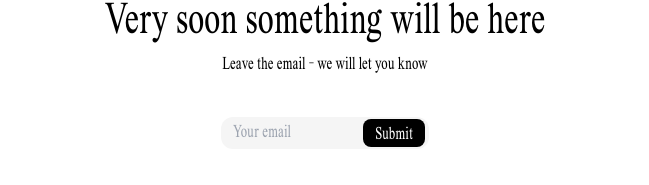
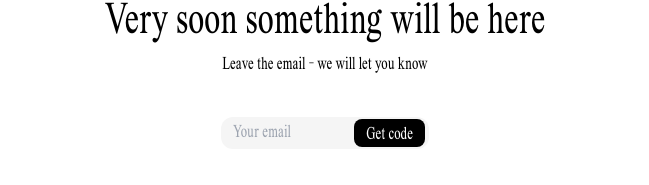
Before and after one commit to deezclubz/dreemsIO, a React (Vite) app: page / in a window 1280 px wide. Shown: the part 411-596 px from the top of the page, without its empty margins (315-964 px from the left). Built offline with nearby package versions, Linux system fonts and the light colour scheme; no server answers; the HTML template or start-up script is replaced by a standard one.

Commit message:
feat: add auth provider and add google auth

```diff
--- a/package.json
+++ b/package.json
@@ -19,6 +19,7 @@
     "@tiptap/react": "^2.11.9",
     "@tiptap/starter-kit": "^2.11.9",
     "@tldraw/sync": "^3.12.1",
+    "axios": "^1.10.0",
     "jwt-decode": "^4.0.0",
     "prettier": "^3.5.3",
     "react": "^19.0.0",
--- a/src/App.tsx
+++ b/src/App.tsx
@@ -2,6 +2,7 @@ import 'tldraw/tldraw.css'
 import { Plug } from './components/temp/plug'
 import { MainFeatures } from './components/temp/main-features'
 import { GoogleOAuthProvider } from '@react-oauth/google'
+import { AuthProvider } from './provider/auth-provider'
 
 const clientId = import.meta.env.VITE_GOOGLE_CLIENT_ID as string
 
@@ -13,7 +14,11 @@ const App = () => {
         return <div>Missing Google Client ID</div>
     }
 
-    return <GoogleOAuthProvider clientId={clientId}>{showPlug ? <Plug /> : <MainFeatures />}</GoogleOAuthProvider>
+    return (
+        <AuthProvider>
+            <GoogleOAuthProvider clientId={clientId}>{showPlug ? <Plug /> : <MainFeatures />}</GoogleOAuthProvider>
+        </AuthProvider>
+    )
 }
 
 export default App
--- /dev/null
+++ b/src/components/google-auth-button.tsx
@@ -0,0 +1,33 @@
+import { GoogleLogin } from '@react-oauth/google'
+import api from '../services/api'
+import { useAuth } from '../shared/hooks/useAuth'
+
+export const GoogleAuthButton: React.FC = () => {
+    const { login } = useAuth()
+    const handleSuccess = async (credentialResponse: { credential?: string }) => {
+        if (!credentialResponse.credential) {
+            console.error('Google did not return a credential')
+            return
+        }
+
+        try {
+            // Отправляем данные на бекенд
+            const response = await api.post('/auth/google', {
+                google_token: credentialResponse.credential
+            })
+
+            login(response.data.token)
+        } catch (error) {
+            console.error('Google auth failed', error)
+        }
+    }
+
+    return (
+        <GoogleLogin
+            onSuccess={handleSuccess}
+            onError={() => console.log('Login Failed')}
+            useOneTap // Опционально: автоматическое всплывающее окно
+            auto_select // Опционально: автоматический выбор аккаунта
+        />
+    )
+}
--- a/src/components/temp/plug.tsx
+++ b/src/components/temp/plug.tsx
@@ -1,18 +1,13 @@
-import type { FC } from 'react'
+import { useState, type FC } from 'react'
 import { BigLogo } from '../../shared/icons/big-logo'
-import { CredentialResponse, GoogleLogin } from '@react-oauth/google'
-import { jwtDecode, JwtPayload } from 'jwt-decode'
+import { RequestCodeForm } from '../../shared/request-code-form'
+import { VerifyCodeForm } from '../../shared/verify-code-form'
+import { GoogleAuthButton } from '../google-auth-button'
+import { useAuth } from '../../shared/hooks/useAuth'
 
 export const Plug: FC = () => {
-    const handleSubmit = (e: React.FormEvent<HTMLFormElement>) => {
-        e.preventDefault()
-
-        const form = e.currentTarget
-        const emailInput = form.elements.namedItem('email') as HTMLInputElement
-        const email = emailInput.value
-
-        window.location.href = `mailto:your@email.com?subject=New Submission&body=Email: ${email}`
-    }
+    const [state, setState] = useState<'email' | 'code'>('email')
+    const { isAuth } = useAuth()
 
     return (
         <div className="flex flex-col items-center ">
@@ -21,40 +16,13 @@ export const Plug: FC = () => {
                 <p className="text-[40px]">Very soon something will be here</p>
                 <p className="text-[16px]">Leave the email - we will let you know</p>
             </div>
-            <form action="" className="relative mt-10 flex flex-col gap-2" onSubmit={handleSubmit}>
-                <input
-                    className="w-52 p-1 pl-3 bg-[#F5F5F5] outline-none rounded-xl text-[16px] focus:bg-[#F5F5F5]"
-                    type="email"
-                    placeholder="Your email"
-                    name="email"
-                    id="email"
-                    required
-                />
-                <GoogleLogin
-                    onSuccess={(credentialResponse: CredentialResponse) => {
-                        // 1) безопасно проверяем, что credential есть
-                        if (!credentialResponse.credential) {
-                            console.error('Google did not return a credential')
-                            return
-                        }
+            <div className="flex flex-col items-center gap-2">
+                {isAuth && <p className="text-[16px]">You are logged in</p>}
 
-                        // 2) теперь credential точно string
-                        const decoded = jwtDecode<JwtPayload>(credentialResponse.credential)
-                        console.log(decoded)
-
-                        // ...отправляем decoded на бекенд
-                    }}
-                    onError={() => {
-                        console.log('Login Failed')
-                    }}
-                />
-                <button
-                    type="submit"
-                    className="absolute top-0.5 right-1 bg-black text-white text-[16px] py-1 px-3 rounded-lg h-7"
-                >
-                    Submit
-                </button>
-            </form>
+                {!isAuth && state === 'email' && <RequestCodeForm setState={setState} />}
+                {!isAuth && state === 'code' && <VerifyCodeForm />}
+                {!isAuth && <GoogleAuthButton />}
+            </div>
         </div>
     )
 }
--- /dev/null
+++ b/src/provider/auth-provider.tsx
@@ -0,0 +1,19 @@
+import { createContext, useState, PropsWithChildren, Dispatch, SetStateAction } from 'react'
+
+// Тип для контекста аутентификации
+export type AuthContextType = {
+    authToken: string | null
+    login: (token: string) => void
+    logout: () => void
+    isAuthenticated: boolean
+}
+
+// Создаем контекст с явным указанием типа
+type AuthState = boolean
+export const AuthContext = createContext<[AuthState, Dispatch<SetStateAction<AuthState>>]>([false, () => {}])
+
+export const AuthProvider: React.FC<PropsWithChildren> = ({ children }) => {
+    const authState = useState(Boolean(localStorage.getItem('authToken')))
+
+    return <AuthContext.Provider value={authState}>{children}</AuthContext.Provider>
+}
--- /dev/null
+++ b/src/services/api.ts
@@ -0,0 +1,19 @@
+import axios from 'axios'
+
+const api = axios.create({
+    baseURL: 'http://localhost:3000/api',
+    headers: {
+        'Content-Type': 'application/json'
+    }
+})
+
+// Добавляем JWT в заголовки
+// api.interceptors.request.use(config => {
+//     const token = localStorage.getItem('authToken')
+//     if (token) {
+//         config.headers.Authorization = `Bearer ${token}`
+//     }
+//     return config
+// })
+
+export default api
--- /dev/null
+++ b/src/shared/hooks/useAuth.tsx
@@ -0,0 +1,22 @@
+import { useContext } from 'react'
+import { AuthContext } from '../../provider/auth-provider'
+
+export const useAuth = () => {
+    const [isAuth, setIsAuth] = useContext(AuthContext)
+
+    const login = (token: string) => {
+        localStorage.setItem('authToken', token)
+        setIsAuth(true)
+    }
+
+    const logout = () => {
+        localStorage.removeItem('authToken')
+        setIsAuth(false)
+    }
+
+    return {
+        isAuth,
+        login,
+        logout
+    }
+}
--- /dev/null
+++ b/src/shared/request-code-form.tsx
@@ -0,0 +1,47 @@
+import { useState } from 'react'
+import api from '../services/api'
+import { ApiError } from './types'
+
+type RequestCodeFormProps = { setState: (state: 'email' | 'code') => void }
+export const RequestCodeForm: React.FC<RequestCodeFormProps> = ({ setState }) => {
+    const [email, setEmail] = useState('')
+    const [message, setMessage] = useState('')
+
+    const handleSubmit = async (e: { preventDefault: () => void }) => {
+        e.preventDefault()
+        try {
+            await api.post('/auth/request_code', { email })
+            setState('code')
+        } catch (error: unknown) {
+            if (typeof error === 'object' && error !== null) {
+                const apiError = error as ApiError
+                setMessage('Error: ' + (apiError.response?.data?.error || apiError.message || 'Unknown error'))
+            } else {
+                setMessage('Error: ' + String(error))
+            }
+        }
+    }
+
+    return (
+        <form action="" className="relative w-full mt-10 flex flex-col gap-2" onSubmit={handleSubmit}>
+            <input
+                className="w-52 p-1 pl-3 bg-[#F5F5F5] outline-none rounded-xl text-[16px] focus:bg-[#F5F5F5]"
+                type="email"
+                placeholder="Your email"
+                name="email"
+                id="email"
+                value={email}
+                onChange={e => setEmail(e.target.value)}
+                required
+            />
+
+            <button
+                type="submit"
+                className="absolute top-0.5 right-1 bg-black text-white text-[16px] py-1 px-3 rounded-lg h-7"
+            >
+                Get code
+            </button>
+            {message && <p>{message}</p>}
+        </form>
+    )
+}
--- /dev/null
+++ b/src/shared/types.ts
@@ -0,0 +1,8 @@
+export type ApiError = {
+    response?: {
+        data?: {
+            error?: string
+        }
+    }
+    message?: string
+}
--- /dev/null
+++ b/src/shared/verify-code-form.tsx
@@ -0,0 +1,49 @@
+import { useState } from 'react'
+import api from '../services/api'
+import { ApiError } from './types'
+import { useAuth } from './hooks/useAuth'
+
+export const VerifyCodeForm: React.FC = () => {
+    const [code, setCode] = useState('')
+    const [message, setMessage] = useState('')
+    const { login } = useAuth()
+
+    const handleSubmit = async (e: { preventDefault: () => void }) => {
+        e.preventDefault()
+        try {
+            const response = await api.post('/auth/verify_code', { code })
+
+            login(response.data.token)
+        } catch (error: unknown) {
+            if (typeof error === 'object' && error !== null) {
+                const apiError = error as ApiError
+                setMessage('Error: ' + (apiError.response?.data?.error || apiError.message || 'Unknown error'))
+            } else {
+                setMessage('Error: ' + String(error))
+            }
+        }
+    }
+
+    return (
+        <form action="" className="relative w-full mt-10 flex flex-col gap-2" onSubmit={handleSubmit}>
+            <input
+                className="w-52 p-1 pl-3 bg-[#F5F5F5] outline-none rounded-xl text-[16px] focus:bg-[#F5F5F5]"
+                type="text"
+                placeholder="Your code"
+                name="code"
+                id="code"
+                value={code}
+                onChange={e => setCode(e.target.value)}
+                required
+            />
+
+            <button
+                type="submit"
+                className="absolute top-0.5 right-1 bg-black text-white text-[16px] py-1 px-3 rounded-lg h-7"
+            >
+                Submit
+            </button>
+            {message && <p>{message}</p>}
+        </form>
+    )
+}
--- a/vite.config.ts
+++ b/vite.config.ts
@@ -1,8 +1,16 @@
-import { defineConfig } from "vite";
-import react from "@vitejs/plugin-react";
+import { defineConfig } from 'vite'
+import react from '@vitejs/plugin-react'
 
 // https://vite.dev/config/
 export default defineConfig({
-  plugins: [react()],
-  // base:"/dreemsIO/"
-});
+    plugins: [react()],
+    server: {
+        proxy: {
+            '/api': {
+                target: 'http://localhost:3000',
+                changeOrigin: true,
+                secure: false
+            }
+        }
+    }
+})
```
Also changed, not shown: 1 other file (tests, documents, lock files or other folders).
